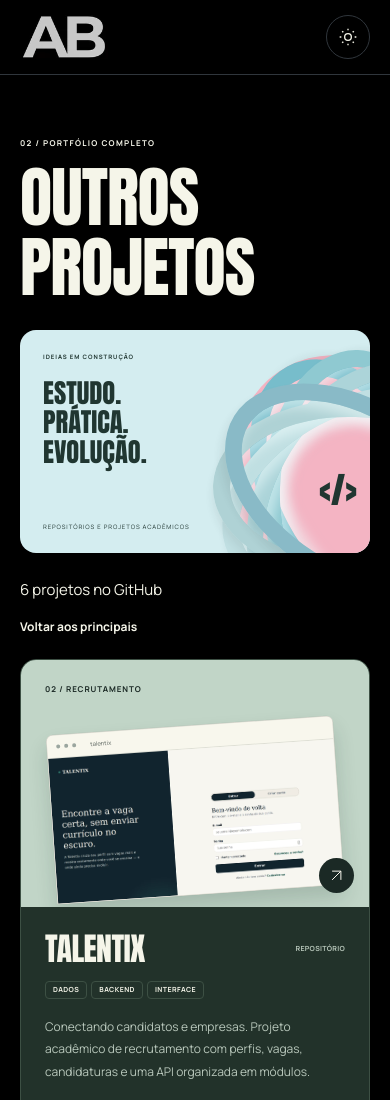
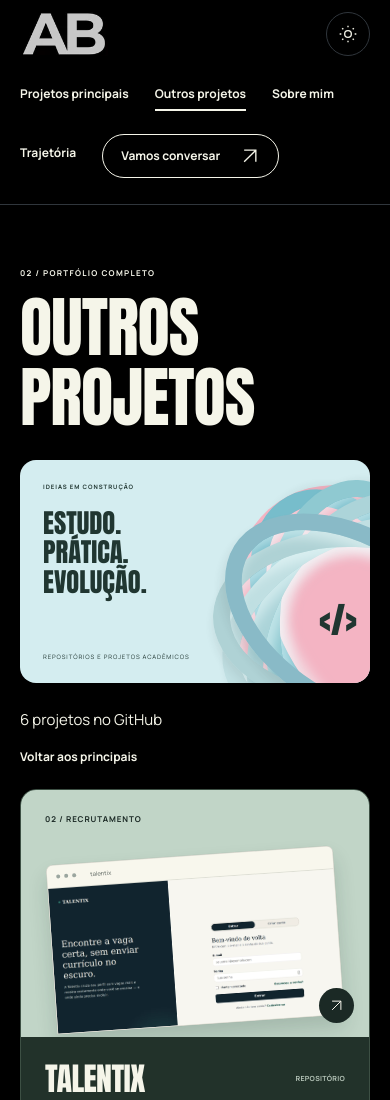
Before and after one commit to ArthurHenrique-eng/ArthurHenrique-eng.github.io, a plain HTML site: page projetos.html in a window 390 px wide. Shown: the top 1100 px of the page. Drawn offline with Linux system fonts and the light colour scheme.

Commit message:
Corrige navegação responsiva da página de projetos

```diff
--- a/projetos.html
+++ b/projetos.html
@@ -2,7 +2,7 @@
 <html lang="pt-BR"><head><meta charset="UTF-8"><meta name="viewport" content="width=device-width, initial-scale=1"><meta name="theme-color" content="#000000"><title>Outros projetos — Arthur Barbosa</title><meta name="description" content="Projetos acadêmicos e pessoais de Arthur Barbosa, com acesso aos respectivos repositórios no GitHub."><link rel="icon" href="/DOCS/iconArthurHenrique-eng.svg" type="image/svg+xml"><link rel="stylesheet" href="css/style.css?v=20261122-projetos"></head>
 <body data-theme="dark"><a class="skip-link" href="#conteudo">Pular para o conteúdo</a>
 <svg class="icon-definitions" xmlns="http://www.w3.org/2000/svg" aria-hidden="true"><symbol id="arrow-up-right" viewBox="0 0 24 24"><path d="M5 19 19 5M5 5h14v14"/></symbol><symbol id="sun" viewBox="0 0 24 24"><circle cx="12" cy="12" r="4"/><path d="M12 2v2m0 16v2M2 12h2m16 0h2M5 5l1.4 1.4m11.2 11.2L19 19M5 19l1.4-1.4M17.6 6.4 19 5"/></symbol><symbol id="moon" viewBox="0 0 24 24"><path d="M21 13A9 9 0 0 1 11 3a9 9 0 1 0 10 10Z"/></symbol></svg>
-<header class="site-header"><nav class="nav container" aria-label="Navegação principal"><a class="brand" href="index.html#inicio"><span class="brand__logo"><img src="DOCS/ABLogotipo.webp" width="2000" height="2000" alt=""></span><span class="brand__descriptor">ARTHUR BARBOSA<br>DESENVOLVEDOR WEB FULL STACK</span></a><div class="nav__menu is-enhanced" id="navMenu"><a href="index.html#projetos">Projetos principais</a><a href="projetos.html" aria-current="page">Outros projetos</a><a href="index.html#sobre">Sobre mim</a><a href="index.html#formacao">Trajetória</a><a class="nav__contact" href="index.html#contato">Vamos conversar <svg class="icon"><use href="#arrow-up-right"/></svg></a></div><div class="nav__controls"><button class="theme-toggle" id="themeToggle" type="button" aria-label="Ativar tema claro" aria-pressed="true"><svg class="icon"><use href="#moon"/></svg><svg class="icon"><use href="#sun"/></svg></button></div></nav></header>
+<header class="site-header"><nav class="nav container" aria-label="Navegação principal"><a class="brand" href="index.html#inicio"><span class="brand__logo"><img src="DOCS/ABLogotipo.webp" width="2000" height="2000" alt=""></span><span class="brand__descriptor">ARTHUR BARBOSA<br>DESENVOLVEDOR WEB FULL STACK</span></a><div class="nav__menu" id="navMenu"><a href="index.html#projetos">Projetos principais</a><a href="projetos.html" aria-current="page">Outros projetos</a><a href="index.html#sobre">Sobre mim</a><a href="index.html#formacao">Trajetória</a><a class="nav__contact" href="index.html#contato">Vamos conversar <svg class="icon"><use href="#arrow-up-right"/></svg></a></div><div class="nav__controls"><button class="theme-toggle" id="themeToggle" type="button" aria-label="Ativar tema claro" aria-pressed="true"><svg class="icon"><use href="#moon"/></svg><svg class="icon"><use href="#sun"/></svg></button></div></nav></header>
 <main id="conteudo"><section class="section projects container" aria-labelledby="projectsTitle"><div class="section-heading"><div><p class="eyebrow">02 / PORTFÓLIO COMPLETO</p><h1 class="display-title" id="projectsTitle">OUTROS PROJETOS</h1></div></div><div class="project-manifesto"><div><p class="eyebrow">IDEIAS EM CONSTRUÇÃO</p><p>ESTUDO.<br>PRÁTICA.<br>EVOLUÇÃO.</p></div><div class="orbit-art" aria-hidden="true"><i></i><i></i><i></i><i></i><i></i><i></i><span>&lt;/&gt;</span></div><span class="project-manifesto__label">REPOSITÓRIOS E PROJETOS ACADÊMICOS</span></div><div class="projects-toolbar"><p>6 projetos no GitHub</p><a class="text-link" href="index.html#projetos">Voltar aos principais</a></div><div class="projects-grid"><article class="project-card" data-categories="web python dados">
             <a
               class="project-cover project-cover--talentix"
```
